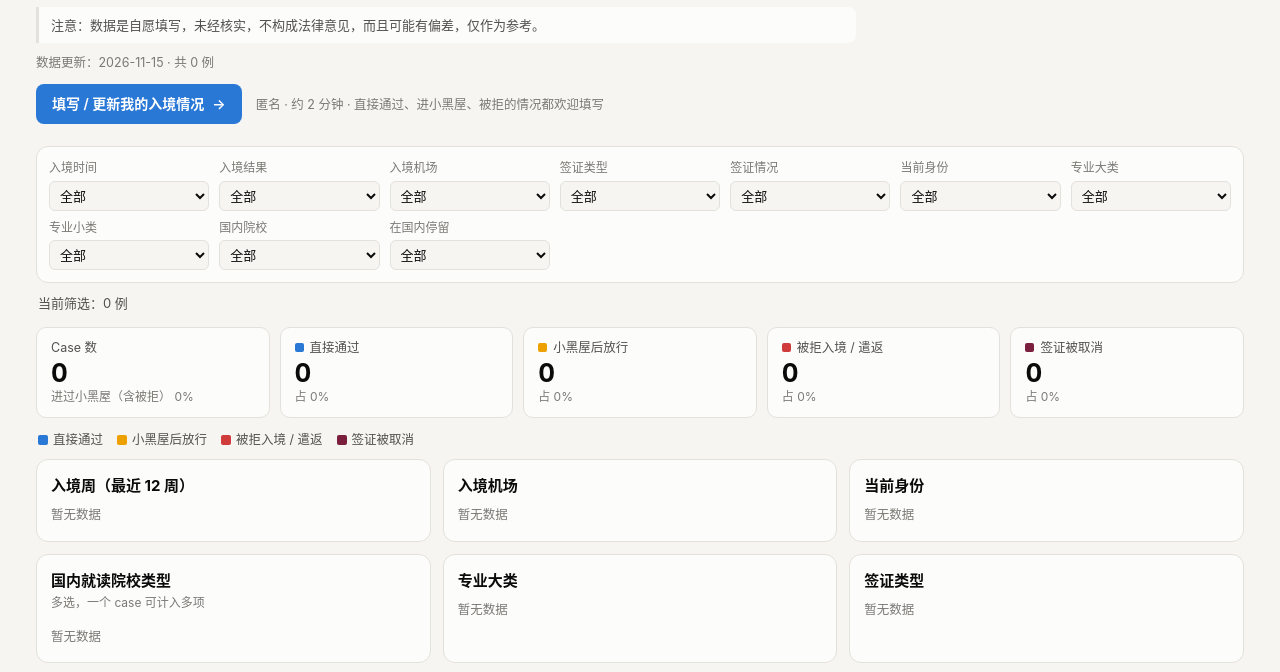
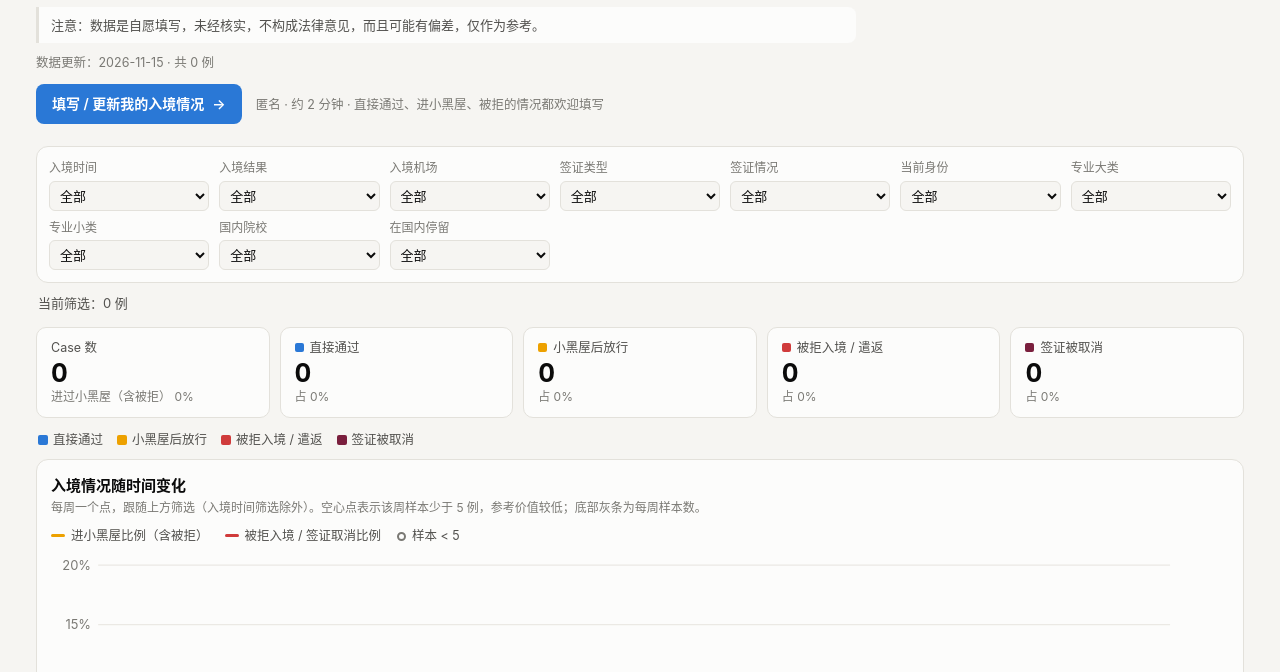
Before and after one commit to usentry26/usentry26.github.io, a plain HTML site: page index.html in a window 1280 px wide. Shown: the part 116-788 px from the top of the page. Drawn offline with Linux system fonts and the light colour scheme.

Commit message:
Add filter-aware weekly outcome-rate line chart

```diff
--- a/index.html
+++ b/index.html
@@ -95,6 +95,14 @@ h1 { font-size: clamp(22px, 4vw, 30px); line-height: 1.25; margin: 0 0 8px; }
 .more { font: inherit; font-size: 12.5px; color: var(--accent); background: none; border: 0; padding: 4px 0 0; cursor: pointer; }
 
 .wide { margin-top: 12px; }
+.trendcard { margin: 0 0 12px; }
+.tlegend { display: flex; flex-wrap: wrap; gap: 4px 16px; font-size: 12.5px; color: var(--text-2); margin: 0 0 6px; }
+.tlegend i { display: inline-block; width: 14px; height: 3px; border-radius: 2px; margin-right: 6px; vertical-align: 3px; }
+.tlegend .hollow { width: 9px; height: 9px; border-radius: 50%; border: 2px solid var(--text-3); background: var(--surface); vertical-align: -1px; }
+#trend svg { display: block; width: 100%; height: auto; overflow: visible; }
+#trend .axis { font-size: 11px; fill: var(--text-3); }
+#trend .gridl { stroke: var(--grid); stroke-width: 1; }
+#trend .nbar { fill: var(--border); }
 table.cases { width: 100%; border-collapse: collapse; font-size: 12.5px; }
 table.cases th { text-align: left; color: var(--text-3); font-weight: 500; padding: 6px 8px; border-bottom: 1px solid var(--border); white-space: nowrap; }
 table.cases td { padding: 6px 8px; border-bottom: 1px solid var(--grid); vertical-align: top; }
@@ -147,6 +155,13 @@ footer { color: var(--text-3); font-size: 12px; padding: 20px 0 36px; text-align
   <div class="kpis" id="kpis"></div>
   <div class="legend" id="legend"></div>
 
+  <section class="card trendcard">
+    <h2 data-t="trendH"></h2>
+    <p class="sub" data-t="trendSub"></p>
+    <div class="tlegend" id="tlegend"></div>
+    <div id="trend"></div>
+  </section>
+
   <div class="cards" id="cards"></div>
 
   <section class="card wide">
@@ -183,6 +198,8 @@ const T = {
     t_14: "近 2 周", t_30: "近 30 天", t_90: "近 90 天",
     pass: "直接通过", held: "小黑屋后放行", denied: "被拒入境 / 遣返", revoked: "签证被取消",
     k_n: "Case 数", k_of: "占 {p}%", k_held: "进过小黑屋（含被拒）",
+    trendH: "入境情况随时间变化", trendSub: "每周一个点，跟随上方筛选（入境时间筛选除外）。空心点表示该周样本少于 5 例，参考价值较低；底部灰条为每周样本数。",
+    l_held: "进小黑屋比例（含被拒）", l_den: "被拒入境 / 签证取消比例", l_low: "样本 < 5",
     c_week: "入境周（最近 12 周）", c_port: "入境机场", c_visa: "签证类型", c_vs: "签证情况", c_role: "当前身份",
     c_mc: "专业大类", c_stem: "STEM 小类", c_non: "非 STEM 小类", c_sch: "国内就读院校类型", c_schSub: "多选，一个 case 可计入多项",
     c_stay: "本次入境前在国内停留", c_q: "被问到的问题", c_qSub: "仅进过小黑屋的 case；多选", c_dur: "在小黑屋待了多久", c_dev: "手机 / 电脑是否被检查",
@@ -206,6 +223,8 @@ const T = {
     t_14: "Last 2 weeks", t_30: "Last 30 days", t_90: "Last 90 days",
     pass: "Admitted directly", held: "Secondary, then admitted", denied: "Denied entry / removed", revoked: "Visa revoked",
     k_n: "Cases", k_of: "{p}%", k_held: "Sent to secondary (incl. denied)",
+    trendH: "Entry outcomes over time", trendSub: "One point per week; follows the filters above (except entry date). Hollow points = fewer than 5 reports that week; gray bars = weekly sample size.",
+    l_held: "Sent to secondary (incl. denied)", l_den: "Denied entry / visa revoked", l_low: "n < 5",
     c_week: "Entry week (last 12 weeks)", c_port: "Airport", c_visa: "Visa type", c_vs: "Visa history", c_role: "Status",
     c_mc: "Field", c_stem: "STEM sub-field", c_non: "Non-STEM sub-field", c_sch: "Chinese university type", c_schSub: "Multi-select",
     c_stay: "Time in China before entry", c_q: "Topics asked", c_qSub: "Secondary cases only; multi-select", c_dur: "Time in secondary", c_dev: "Phone / laptop searched?",
@@ -279,9 +298,9 @@ function inTime(r, v) {
   const wkEnd = new Date(r.w + "T00:00:00"); wkEnd.setDate(wkEnd.getDate() + 6);
   return (today() - wkEnd) / 864e5 < days;
 }
-function filtered() {
+function filtered(skip) {
   return D.rows.filter(r => FILTERS.every(f => {
-    if (!F[f.k]) return true;
+    if (!F[f.k] || f.k === skip) return true;
     if (f.k === "time") return inTime(r, F.time);
     return vals(r, f.k).includes(F[f.k]);
   }));
@@ -387,6 +406,43 @@ function renderBody() {
   });
   cards.querySelectorAll("[data-more]").forEach(b => b.onclick = () => { expanded[b.dataset.more] = !expanded[b.dataset.more]; renderBody(); });
   renderCases(rows);
+  renderTrend(filtered("time"));
+}
+
+function renderTrend(rows) {
+  const W = 1000, H = 260, ml = 40, mr = 50, mt = 12, mb = 46, NB = 22;
+  const pw = W - ml - mr, ph = H - mt - mb;
+  const end = today(); end.setDate(end.getDate() - ((end.getDay() + 6) % 7));
+  const NW = 16, wk = [];
+  for (let i = NW - 1; i >= 0; i--) { const d = new Date(end); d.setDate(d.getDate() - 7 * i); const k = isoDate(d); wk.push({ k, ...tally(rows.filter(r => r.w === k)) }); }
+  wk.forEach(w => { w.hr = w.n ? (w.n - w.pass) / w.n * 100 : null; w.dr = w.n ? (w.denied + w.revoked) / w.n * 100 : null; });
+  const x = i => ml + (NW === 1 ? pw / 2 : i * pw / (NW - 1));
+  const ymax = Math.max(20, Math.ceil(Math.max(0, ...wk.map(w => w.hr ?? 0)) / 20) * 20);
+  const y = v => mt + ph - v / ymax * ph;
+  const nmax = Math.max(1, ...wk.map(w => w.n));
+  const series = [["hr", "--o-held", t("l_held")], ["dr", "--o-denied", t("l_den")]];
+  let g = "";
+  for (let v = 0; v <= ymax; v += ymax / 4) g += `<line class="gridl" x1="${ml}" x2="${ml + pw}" y1="${y(v)}" y2="${y(v)}"/><text class="axis" x="${ml - 6}" y="${y(v) + 4}" text-anchor="end">${Math.round(v)}%</text>`;
+  wk.forEach((w, i) => { const bh = w.n / nmax * NB; g += `<rect class="nbar" x="${x(i) - 7}" y="${H - mb + 8 + NB - bh}" width="14" height="${bh}" rx="2"/>`; });
+  wk.forEach((w, i) => { if (i % 2 === (NW - 1) % 2) g += `<text class="axis" x="${x(i)}" y="${H - 2}" text-anchor="middle">${fmtWeek(w.k)}</text>`; });
+  series.forEach(([key, col, name]) => {
+    const pts = wk.map((w, i) => w[key] == null ? null : [x(i), y(w[key]), w.n]);
+    let d = "", pen = false;
+    pts.forEach(p => { if (!p) { pen = false; return; } d += (pen ? "L" : "M") + p[0].toFixed(1) + " " + p[1].toFixed(1); pen = true; });
+    g += `<path d="${d}" fill="none" stroke="var(${col})" stroke-width="2" stroke-linejoin="round" stroke-linecap="round"/>`;
+    pts.forEach(p => { if (p) g += `<circle cx="${p[0]}" cy="${p[1]}" r="4.5" fill="${p[2] < 5 ? "var(--surface)" : `var(${col})`}" stroke="var(${col})" stroke-width="2"/>`; });
+    const last = [...pts].reverse().find(Boolean);
+    if (last) g += `<text x="${last[0] + 10}" y="${last[1] + 4}" font-size="12" fill="var(--text)">${Math.round(wk[pts.lastIndexOf(last)][key])}%</text>`;
+  });
+  wk.forEach((w, i) => g += `<rect data-tip data-wi="${i}" x="${x(i) - pw / (NW - 1) / 2}" y="${mt}" width="${pw / (NW - 1)}" height="${H - mt}" fill="transparent"/>`);
+  const el = document.getElementById("trend");
+  el.innerHTML = `<svg viewBox="0 0 ${W} ${H}" role="img" aria-label="${t("trendH")}">${g}</svg>`;
+  el.querySelectorAll("[data-wi]").forEach(r => {
+    const w = wk[+r.dataset.wi];
+    r._tip = `<b>${t("weekOf", { d: fmtWeek(w.k) })}</b>` + (w.n ? series.map(([k, c, n]) => `<div class="r"><span><i style="background:var(${c})"></i>${n}</span><span>${Math.round(w[k])}%</span></div>`).join("") : "") +
+      `<div class="r" style="color:var(--text-3);margin-top:3px"><span>${t("k_n")}</span><span>${w.n}</span></div>`;
+  });
+  document.getElementById("tlegend").innerHTML = series.map(([k, c, n]) => `<span><i style="background:var(${c})"></i>${n}</span>`).join("") + `<span><i class="hollow"></i>${t("l_low")}</span>`;
 }
 
 function renderCases(rows) {
```
